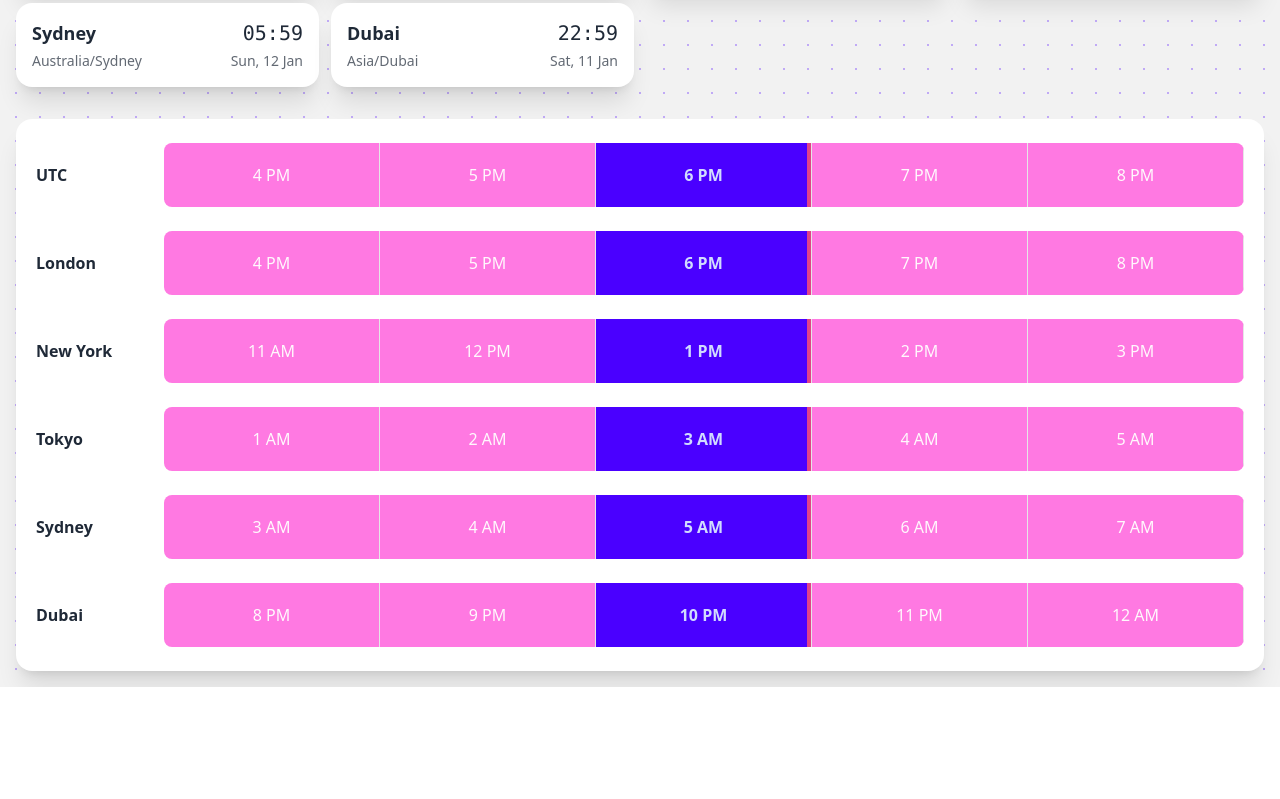
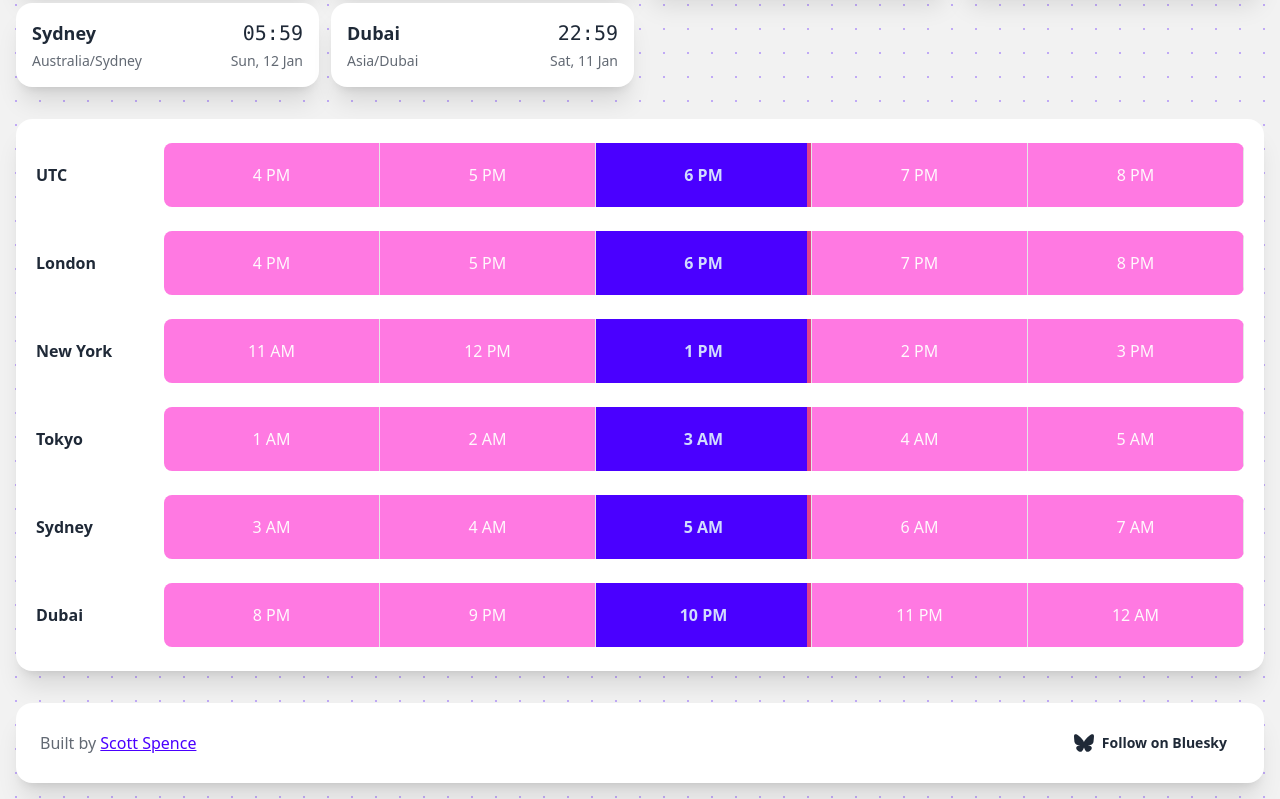
Before and after one commit to spences10/timezonerr, a SvelteKit app: page / in a window 1280 px wide. Shown: the part 309-1108 px from the top of the page. Before the commit the page ends 996 px from the top, so only its background shows below. Built offline with nearby package versions, Linux system fonts and the light colour scheme; no server answers.

Commit message:
feat: :sparkles: add footer component and Bluesky icon, enhancing user engagement with social media links and improving layout structure

```diff
--- /dev/null
+++ b/src/lib/components/footer.svelte
@@ -0,0 +1,29 @@
+<script lang="ts">
+	import { Bluesky } from '$lib/icons';
+</script>
+
+<footer class="card mt-auto bg-base-100 p-6 shadow-xl">
+	<div
+		class="flex flex-col items-center justify-center gap-4 sm:flex-row sm:justify-between"
+	>
+		<p class="text-base-content/70">
+			Built by <a
+				href="https://scottspence.com"
+				target="_blank"
+				rel="noopener noreferrer"
+				class="link link-primary">Scott Spence</a
+			>
+		</p>
+		<div class="flex items-center gap-4">
+			<a
+				href="https://bsky.app/profile/scottspence.dev"
+				target="_blank"
+				rel="noopener noreferrer"
+				class="btn btn-ghost btn-sm gap-2"
+			>
+				<Bluesky flutter={true} />
+				<span>Follow on Bluesky</span>
+			</a>
+		</div>
+	</div>
+</footer>
--- a/src/lib/components/timezone-visualization.svelte
+++ b/src/lib/components/timezone-visualization.svelte
@@ -5,7 +5,7 @@
 	let current_times = $derived(get_current_times());
 </script>
 
-<div class="card bg-base-100 px-5 pt-6 shadow-xl">
+<div class="card bg-base-100 px-5 pt-6 shadow-xl mb-8">
 	<div class="overflow-x-auto">
 		<div class="min-w-full">
 			{#if current_times.length > 0}
--- /dev/null
+++ b/src/lib/icons/bluesky.svelte
@@ -0,0 +1,121 @@
+<script lang="ts">
+	interface Props {
+		height?: string;
+		width?: string;
+		flutter?: boolean;
+	}
+
+	let {
+		height = '20px',
+		width = '20px',
+		flutter = false,
+	}: Props = $props();
+</script>
+
+<!--
+https://flutterby.philhawksworth.dev
+Thanks Phil!
+-->
+
+{#if flutter}
+	<svg
+		class="bluesky-flutter"
+		{width}
+		{height}
+		viewBox="0 0 566 500"
+		xmlns="http://www.w3.org/2000/svg"
+		aria-hidden="true"
+		focusable="false"
+	>
+		<defs>
+			<path
+				id="wing"
+				fill="currentColor"
+				d="M 123.244 35.008 C 188.248 83.809 283.836 176.879 283.836 235.857 C 283.836 316.899 283.879 235.845 283.836 376.038 C 283.889 375.995 282.67 376.544 280.212 383.758 C 266.806 423.111 214.487 576.685 94.841 453.913 C 31.843 389.269 61.013 324.625 175.682 305.108 C 110.08 316.274 36.332 297.827 16.093 225.504 C 10.271 204.699 0.343 76.56 0.343 59.246 C 0.343 -27.451 76.342 -0.206 123.244 35.008 Z"
+			/>
+		</defs>
+		<use href="#wing" class="left" />
+		<use href="#wing" class="right" />
+	</svg>
+{:else}
+	<svg
+		xmlns="http://www.w3.org/2000/svg"
+		class="block fill-current text-primary transition hover:text-secondary"
+		{width}
+		{height}
+		viewBox="0 0 256 226"
+		aria-hidden="true"
+		focusable="false"
+	>
+		<path
+			fill="currentColor"
+			d="M55.491 15.172c29.35 22.035 60.917 66.712 72.509 90.686c11.592-23.974 43.159-68.651 72.509-90.686C221.686-.727 256-13.028 256 26.116c0 7.818-4.482 65.674-7.111 75.068c-9.138 32.654-42.436 40.983-72.057 35.942c51.775 8.812 64.946 38 36.501 67.187c-54.021 55.433-77.644-13.908-83.696-31.676c-1.11-3.257-1.63-4.78-1.637-3.485c-.008-1.296-.527.228-1.637 3.485c-6.052 17.768-29.675 87.11-83.696 31.676c-28.445-29.187-15.274-58.375 36.5-67.187c-29.62 5.041-62.918-3.288-72.056-35.942C4.482 91.79 0 33.934 0 26.116C0-13.028 34.314-.727 55.491 15.172"
+		/>
+	</svg>
+{/if}
+
+<style>
+	.bluesky-flutter {
+		transition: 200ms;
+		fill: currentColor;
+		color: var(--color-primary);
+	}
+
+	.bluesky-flutter:hover,
+	:global(.btn:hover) .bluesky-flutter {
+		transform: rotate(-5deg);
+		transition: 500ms;
+		color: var(--color-secondary);
+	}
+
+	.left {
+		transform-origin: center;
+	}
+
+	.right {
+		transform-origin: center;
+		transform: scale(-1, 1);
+	}
+
+	.bluesky-flutter:hover .left,
+	:global(.btn:hover) .bluesky-flutter .left {
+		animation: flutter 430ms ease-in-out;
+		--flip: 1;
+	}
+
+	.bluesky-flutter:hover .right,
+	:global(.btn:hover) .bluesky-flutter .right {
+		animation: flutter 500ms ease-in-out;
+		--flip: -1;
+	}
+
+	@media (prefers-reduced-motion) {
+		.bluesky-flutter:hover .left,
+		.bluesky-flutter:hover .right,
+		:global(.btn:hover) .bluesky-flutter .left,
+		:global(.btn:hover) .bluesky-flutter .right {
+			animation: none;
+		}
+	}
+
+	@keyframes flutter {
+		10% {
+			transform: scale(calc(var(--flip) * 1), 0.9);
+		}
+		20% {
+			transform: scale(calc(var(--flip) * 0.5), 1);
+		}
+		40% {
+			transform: scale(calc(var(--flip) * 0.9), 0.95);
+		}
+		60% {
+			transform: scale(calc(var(--flip) * 0.3), 1);
+		}
+		80% {
+			transform: scale(calc(var(--flip) * 0.9), 0.95);
+		}
+		100% {
+			transform: scale(calc(var(--flip) * 1), 1);
+		}
+	}
+</style>
--- a/src/lib/icons/index.ts
+++ b/src/lib/icons/index.ts
@@ -1 +1,2 @@
+export { default as Bluesky } from './bluesky.svelte';
 export { default as Cross } from './cross.svelte';
--- a/src/routes/+layout.svelte
+++ b/src/routes/+layout.svelte
@@ -5,6 +5,7 @@
 		PUBLIC_FATHOM_ID,
 		PUBLIC_FATHOM_URL,
 	} from '$env/static/public';
+	import Footer from '$lib/components/footer.svelte';
 	import * as Fathom from 'fathom-client';
 	import '../app.css';
 
@@ -36,9 +37,12 @@
 		background-size: var(--dot-space) var(--dot-space);
 		background-position: center;"
 	></div>
-	<main class="container relative mx-auto p-4">
-		<div class="flex flex-col gap-8">
+	<main
+		class="container relative mx-auto flex min-h-screen flex-col p-4"
+	>
+		<div class="flex flex-1 flex-col gap-8">
 			{@render children()}
 		</div>
+		<Footer />
 	</main>
 </div>
```
